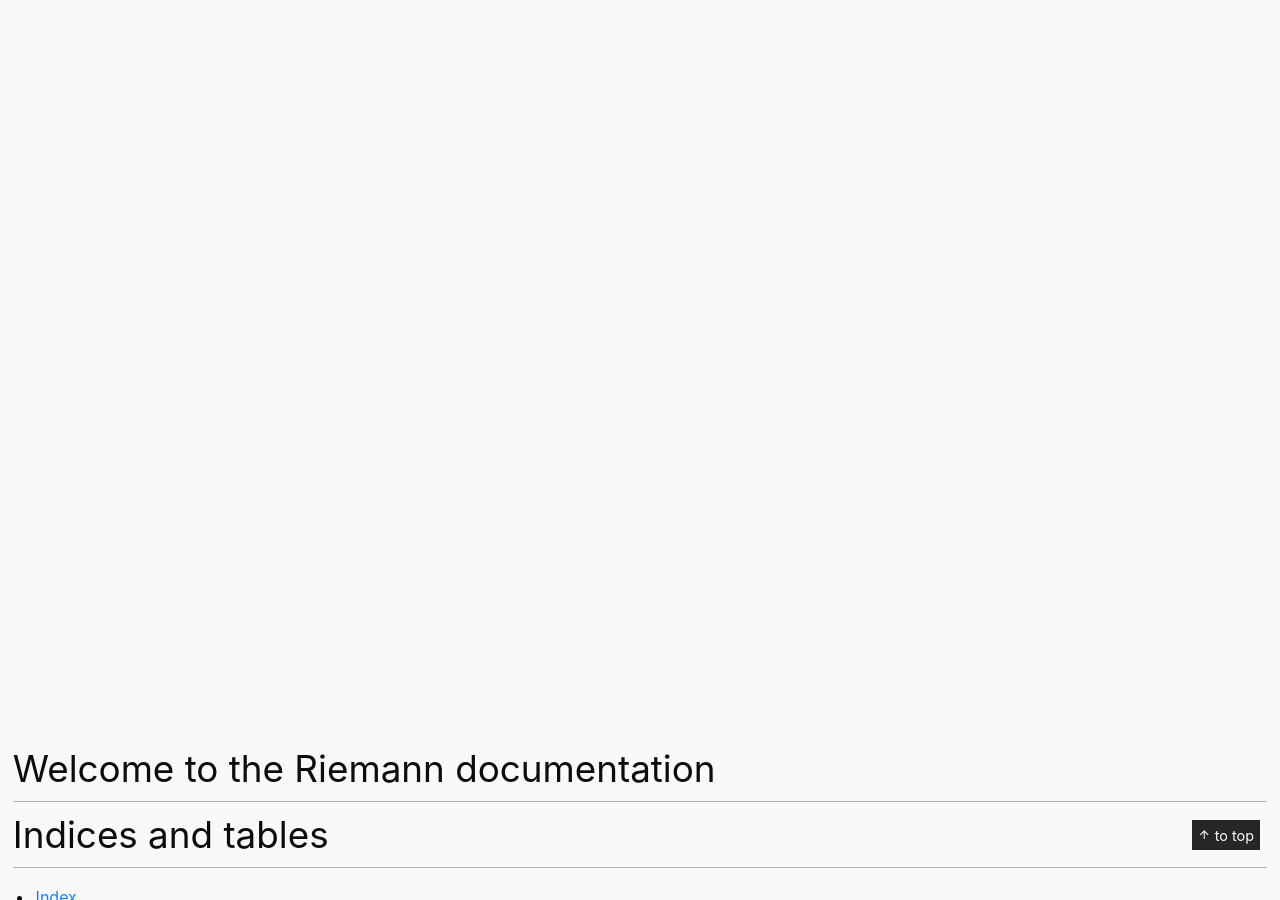
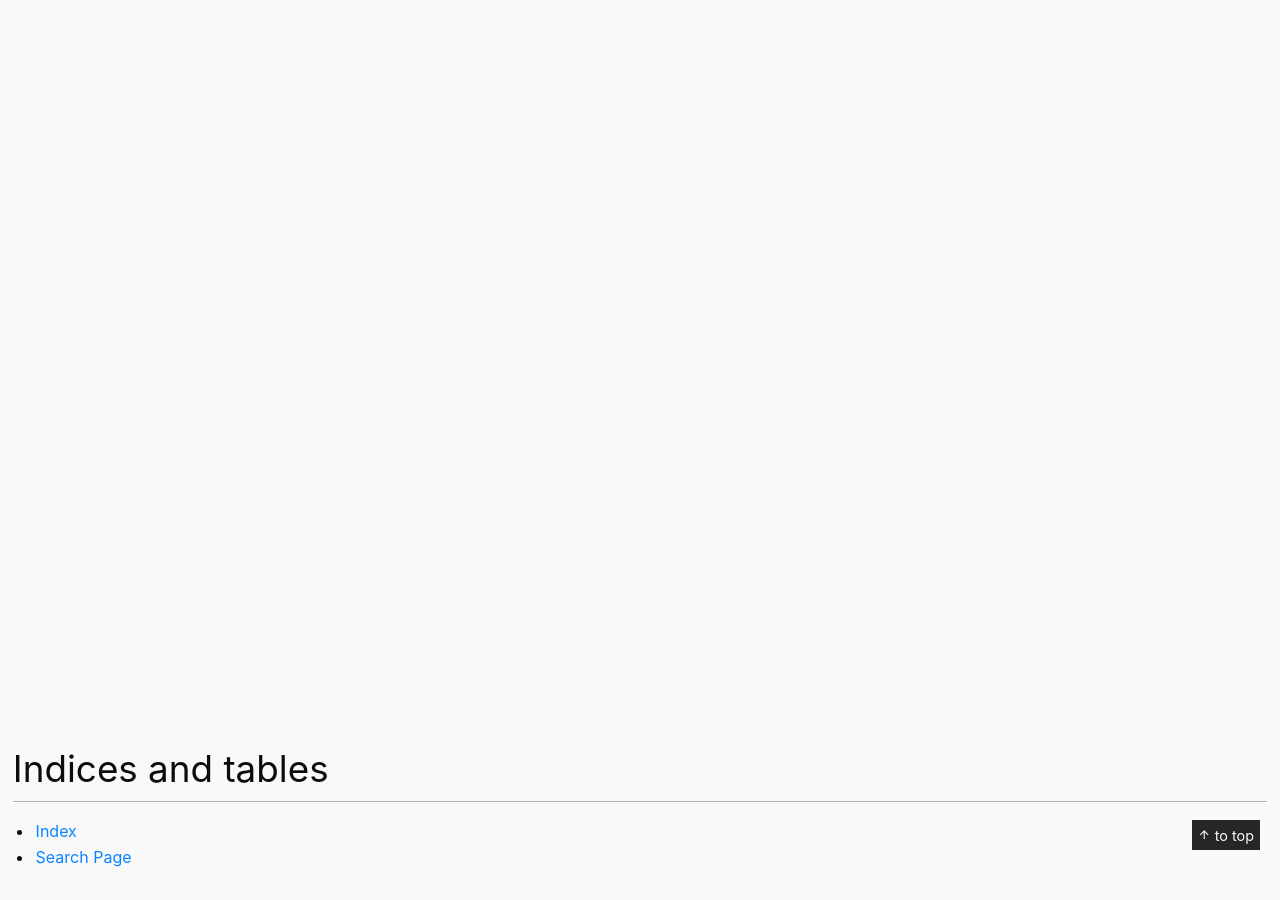
Before and after one commit to Zeta-Labs-HQ/Riemann-s-toolbox, a Sphinx documentation site: the page built from docs/source/index.rst, in a window 1280 px wide and 900 px high, scrolled down 290 px. Built offline with Sphinx 7.4.7, drawn with Linux system fonts in a browser that asks for light colours.

Commit message:
Try fixing display bug

```diff
--- a/docs/source/_static/style.css
+++ b/docs/source/_static/style.css
@@ -518,7 +518,6 @@ aside .material-icons,
   border-top-left-radius: 4px;
   border-bottom-left-radius: 4px;
 }
-
 .search-wrapper > input[type=search]:focus,
 button[type=submit]:focus ~ input[type=search] {
   border: 1px solid var(--search-focus);
@@ -1175,7 +1174,7 @@ table.docutils tbody tr td ol.last {
 }
 
 /* hide the welcome text */
-section#welcome-to-discord-py > h1 {
+section#welcome-to-the-riemann-documentation > h1 {
   display: none;
 }
 
@@ -1335,6 +1334,7 @@ div.code-block-caption {
 
   .sub-header > .search {
     width: 20%;
+    margin: auto;
   }
 
   .py-attribute-table-column:not(:first-child) {
```
